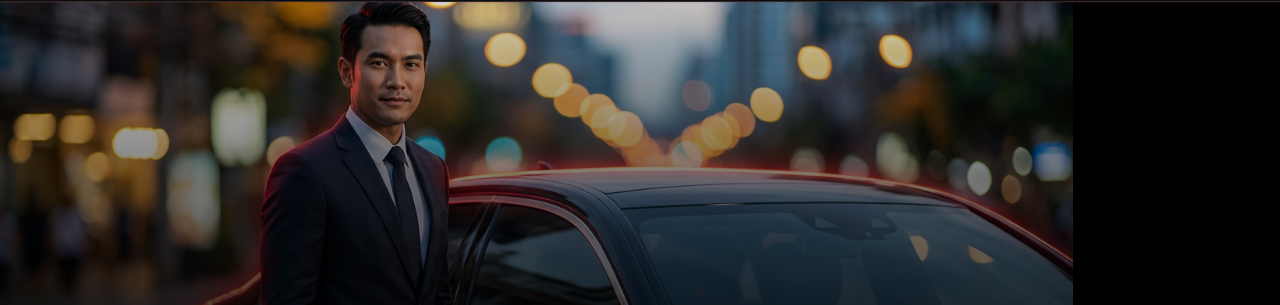
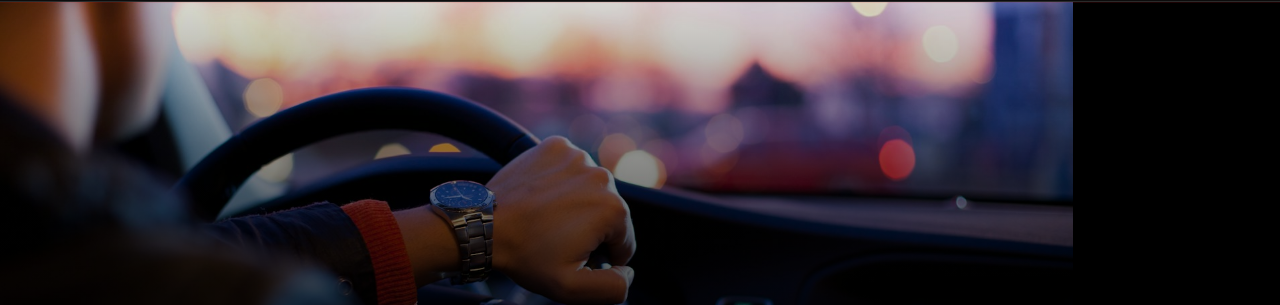
Before and after one commit to jamepakorn01/WebgoogleAds, a plain HTML site: page blog/index.html in a window 1280 px wide. Shown: the part 71-376 px from the top of the page. Drawn offline with Linux system fonts and the light colour scheme.

Commit message:
Fix blog hero full-width rendering
Replace blog hub hero image with a full-frame source and update social metadata so the top section fills the viewport width without right-side black area.

Made-with: Cursor

```diff
--- a/blog/index.html
+++ b/blog/index.html
@@ -8,18 +8,18 @@
   <meta name="description" content="รวมบทความหางานขับรถ เทคนิคสมัครงาน เอกสารที่ต้องเตรียม และการเตรียมตัวสัมภาษณ์สำหรับงานขับรถแต่ละตำแหน่ง">
   <meta name="robots" content="index,follow,max-image-preview:large">
   <link rel="canonical" href="https://soworkdriver.vercel.app/blog/index.html">
-  <link rel="preload" as="image" href="../images/blog/blog-hub-hero.png" fetchpriority="high">
+  <link rel="preload" as="image" href="../images/hero-driving.jpg" fetchpriority="high">
   <meta property="og:type" content="website">
   <meta property="og:locale" content="th_TH">
   <meta property="og:site_name" content="SO WORK">
   <meta property="og:title" content="บทความหางานขับรถ | SO WORK">
   <meta property="og:description" content="คลังความรู้สำหรับผู้สมัครงานขับรถทุกสายงานจาก SO WORK">
   <meta property="og:url" content="https://soworkdriver.vercel.app/blog/index.html">
-  <meta property="og:image" content="https://soworkdriver.vercel.app/images/blog/blog-hub-hero.png">
+  <meta property="og:image" content="https://soworkdriver.vercel.app/images/hero-driving.jpg">
   <meta name="twitter:card" content="summary_large_image">
   <meta name="twitter:title" content="บทความหางานขับรถ | SO WORK">
   <meta name="twitter:description" content="คลังความรู้สำหรับผู้สมัครงานขับรถจาก SO WORK">
-  <meta name="twitter:image" content="https://soworkdriver.vercel.app/images/blog/blog-hub-hero.png">
+  <meta name="twitter:image" content="https://soworkdriver.vercel.app/images/hero-driving.jpg">
   <link rel="preconnect" href="https://fonts.googleapis.com">
   <link rel="preconnect" href="https://fonts.gstatic.com" crossorigin>
   <link href="https://fonts.googleapis.com/css2?family=Noto+Sans+Thai:wght@400;500;600;700;800&display=swap" rel="stylesheet">
@@ -31,7 +31,7 @@
     "name": "บทความหางานขับรถ",
     "url": "https://soworkdriver.vercel.app/blog/index.html",
     "inLanguage": "th-TH",
-    "image": "https://soworkdriver.vercel.app/images/blog/blog-hub-hero.png"
+    "image": "https://soworkdriver.vercel.app/images/hero-driving.jpg"
   }
   </script>
 </head>
@@ -56,7 +56,7 @@
 
   <div class="blog-hero" id="main">
     <div class="blog-hero__media">
-      <img src="../images/blog/blog-hub-hero.png" alt="" width="1920" height="823" fetchpriority="high" decoding="async">
+      <img src="../images/hero-driving.jpg" alt="" width="1920" height="1080" fetchpriority="high" decoding="async">
     </div>
     <div class="blog-hero__overlay" aria-hidden="true"></div>
     <div class="blog-hero__content">
```
